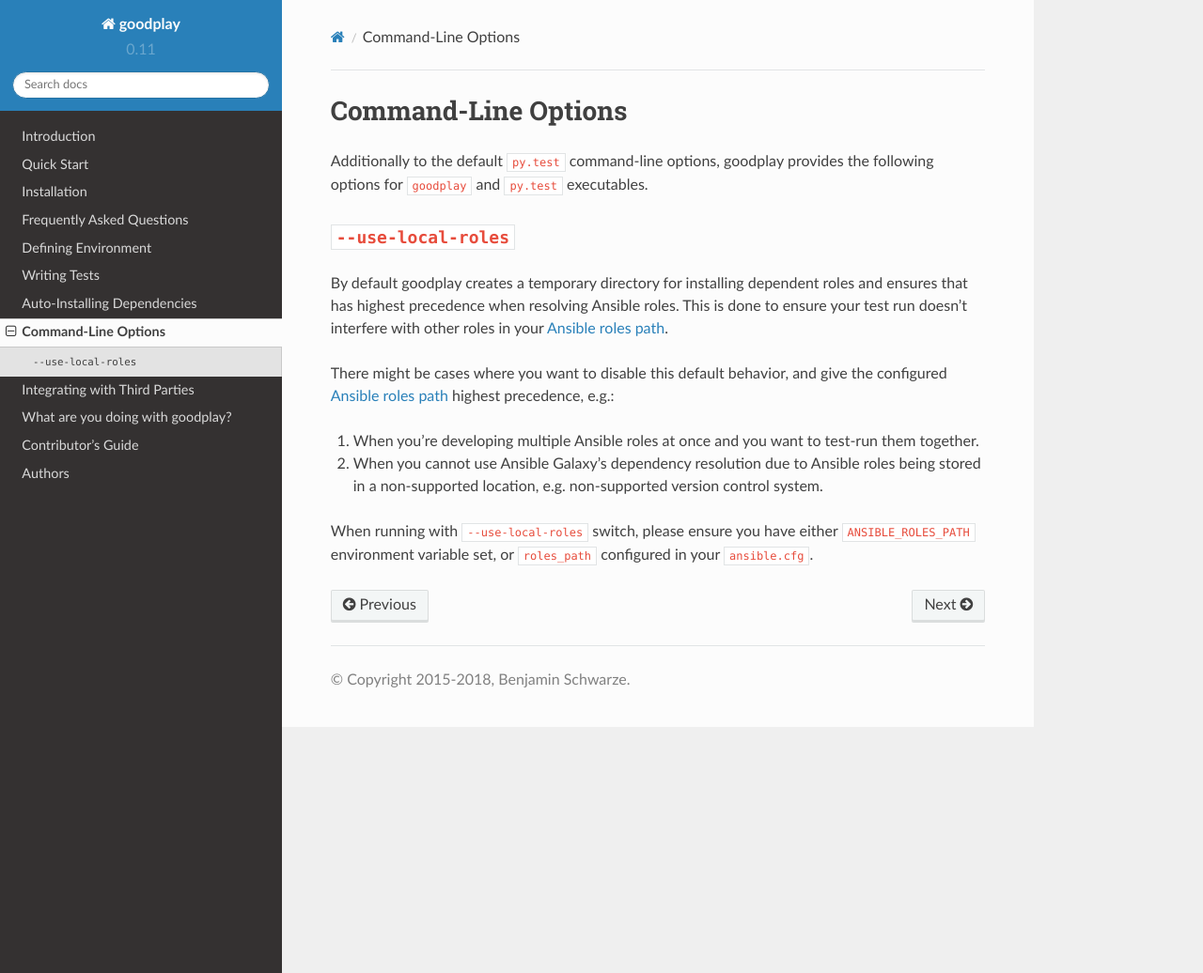
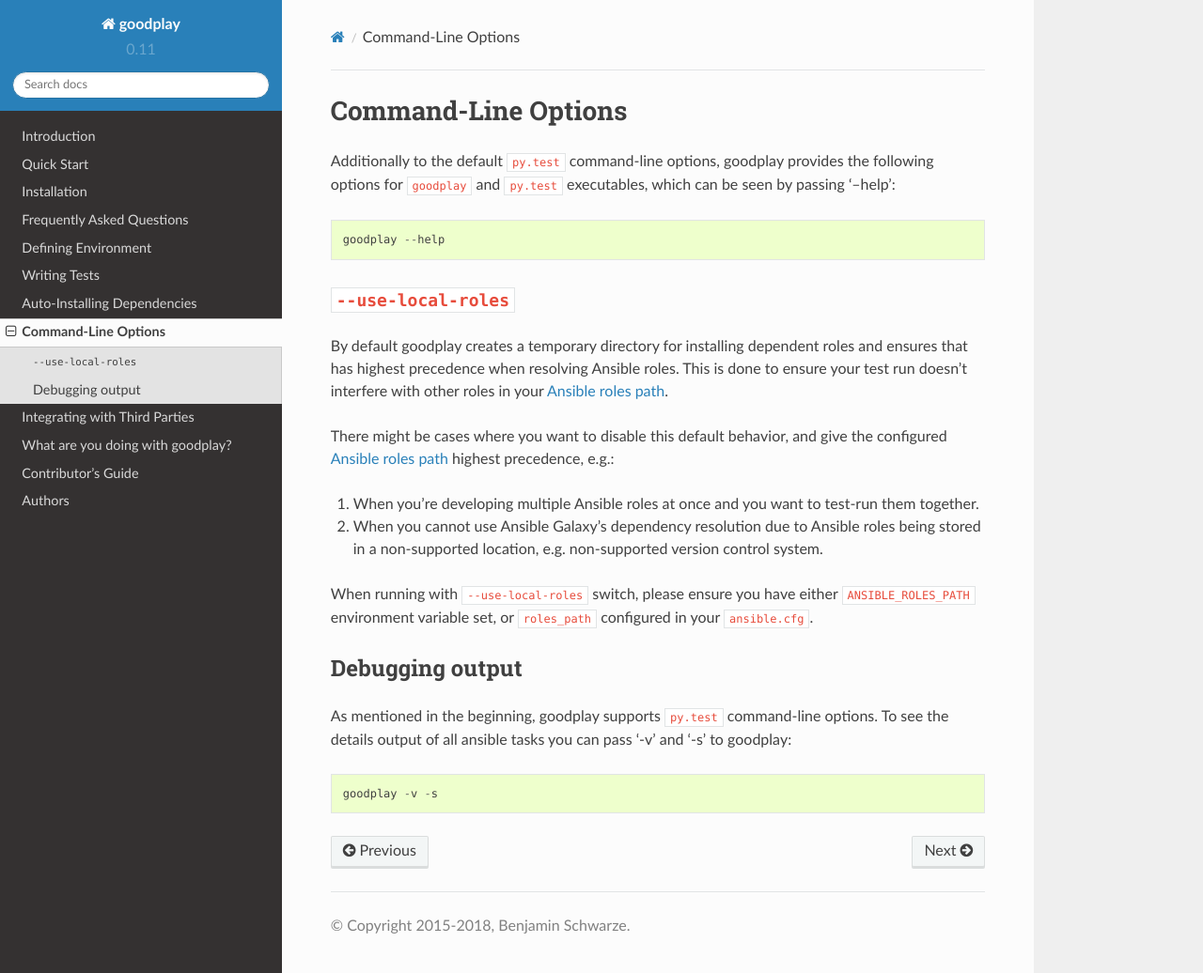
Before and after one commit to goodplay/goodplay, a Sphinx documentation site: the page built from docs/source/feature/cmdline.rst, in a window 1280 px wide and 1036 px high. Shown: the whole window at 94% size. Built offline with Sphinx 7.4.7 and the Read the Docs theme 2.0.0, drawn with Linux system fonts in a browser that asks for light colours.

Commit message:
adds debug output options to cmdline.rst

```diff
--- a/docs/source/feature/cmdline.rst
+++ b/docs/source/feature/cmdline.rst
@@ -2,7 +2,10 @@
 ====================
 
 Additionally to the default ``py.test`` command-line options, goodplay
-provides the following options for ``goodplay`` and ``py.test`` executables.
+provides the following options for ``goodplay`` and ``py.test`` executables,
+which can be seen by passing '--help'::
+
+    goodplay --help
 
 
 ``--use-local-roles``
@@ -28,3 +31,11 @@
 in your ``ansible.cfg``.
 
 .. _`Ansible roles path`: http://docs.ansible.com/ansible/intro_configuration.html#roles-path
+
+Debugging output
+----------------
+
+As mentioned in the beginning, goodplay supports ``py.test`` command-line options.
+To see the details output of all ansible tasks you can pass '-v' and '-s' to goodplay::
+
+    goodplay -v -s
```
